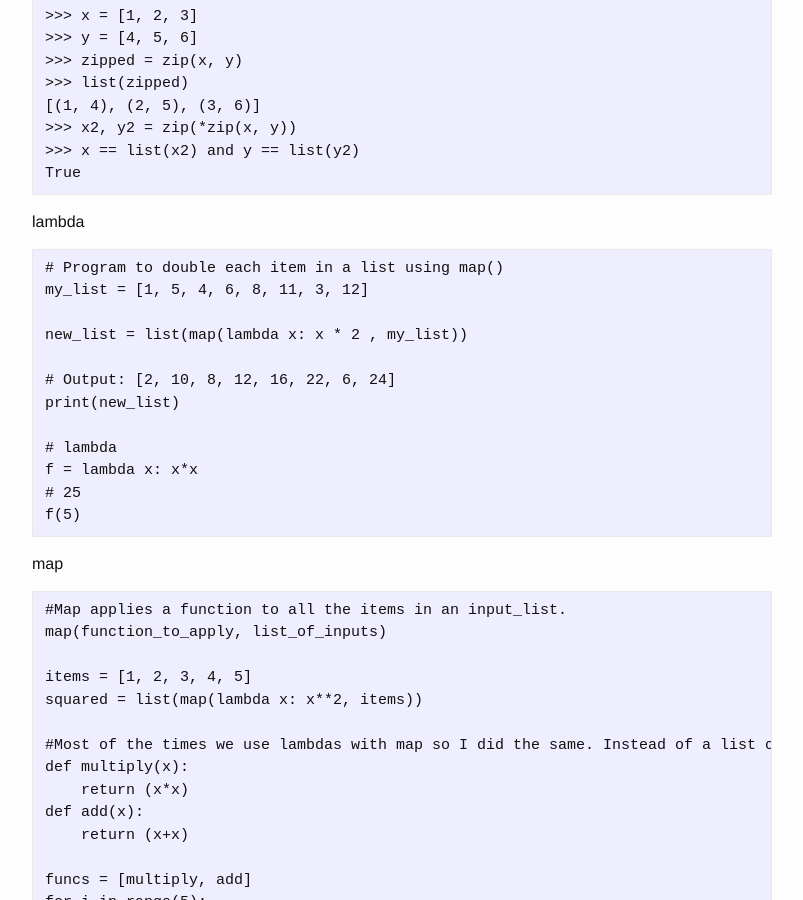
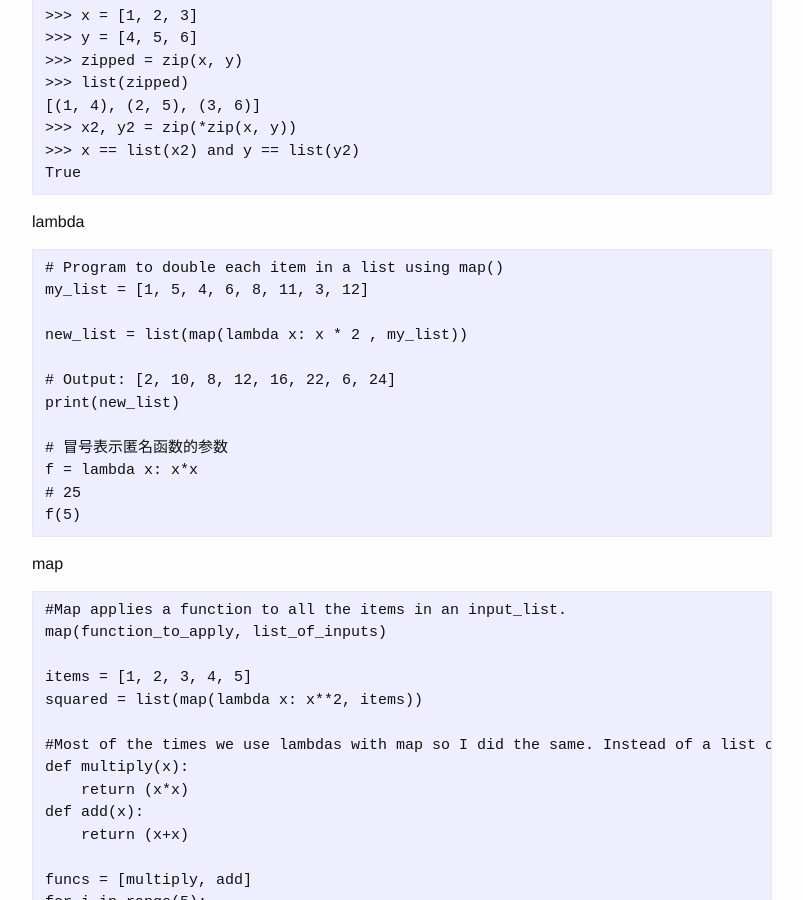
Before and after one commit to josephstalin117/josephstalin117.github.io, a Jekyll site: the page built from _posts/2017-08-10-python.markdown, in a window 1280 px wide and 900 px high, scrolled down 4153 px. Shown: the whole window, without its empty margins (238-1041 px from the left). Built offline with Jekyll 4.4.1, drawn with Linux system fonts in a browser that asks for light colours.

Commit message:
add lambda

```diff
--- a/_posts/2017-08-10-python.markdown
+++ b/_posts/2017-08-10-python.markdown
@@ -214,7 +214,7 @@ new_list = list(map(lambda x: x * 2 , my_list))
 # Output: [2, 10, 8, 12, 16, 22, 6, 24]
 print(new_list)
 
-# lambda
+# 冒号表示匿名函数的参数
 f = lambda x: x*x
 # 25
 f(5)
```
